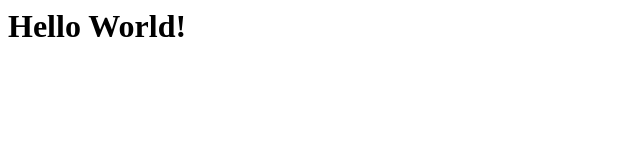
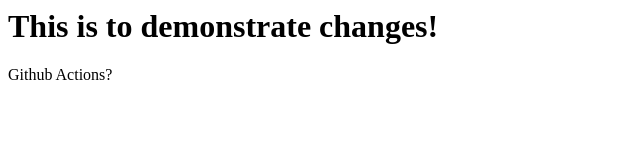
Before and after one commit to jonhenrikaavitsland/workflow-YAML, a plain HTML site: page index.html in a window 1280 px wide. Shown: the whole page, without its empty margins (0-640 px from the left). Drawn offline with Linux system fonts and the light colour scheme.

Commit message:
Update index.html

```diff
--- a/index.html
+++ b/index.html
@@ -3,6 +3,7 @@
   <title>GitHub Pages Demo</title>
 </head>
 <body>
-  <h1>Hello World!</h1>
+  <h1>This is to demonstrate changes!</h1>
+  <p>Github Actions?</p>
 </body>
 </html>
```
